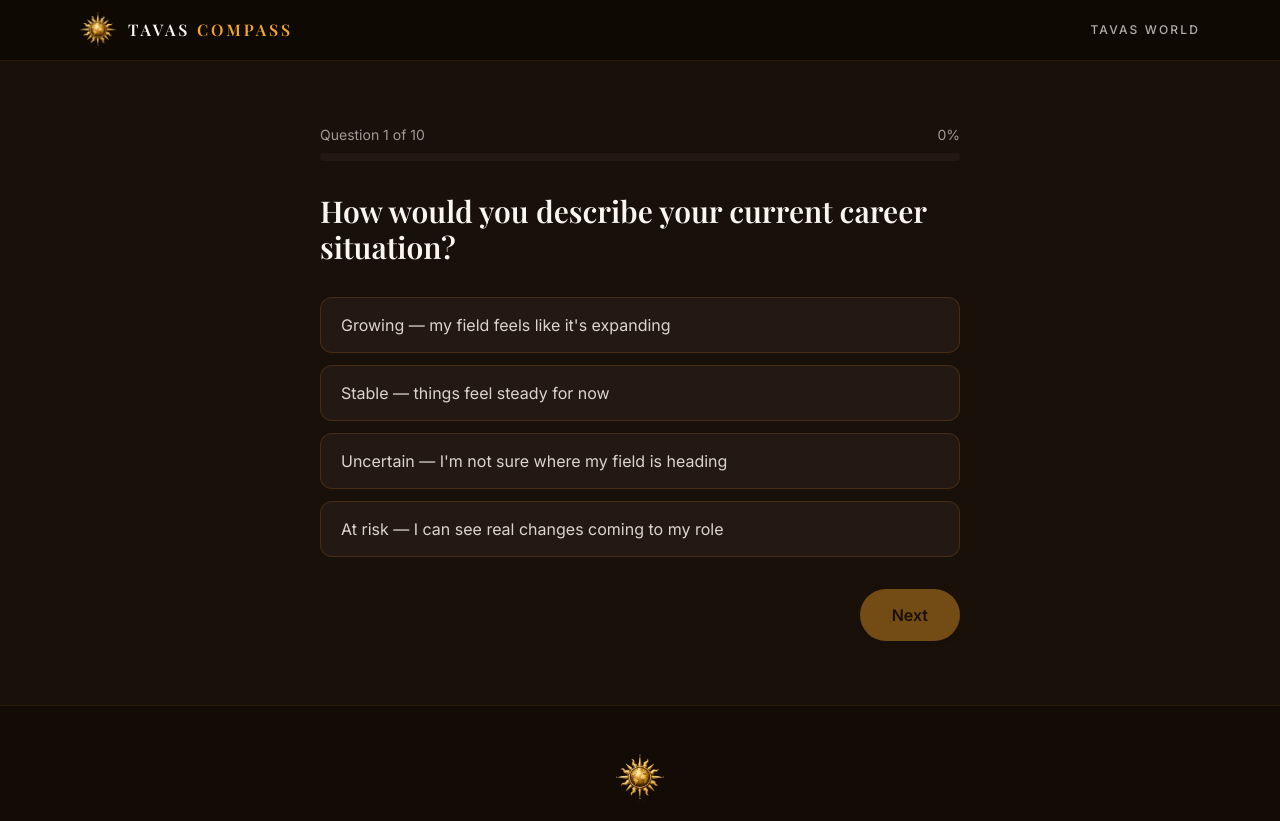
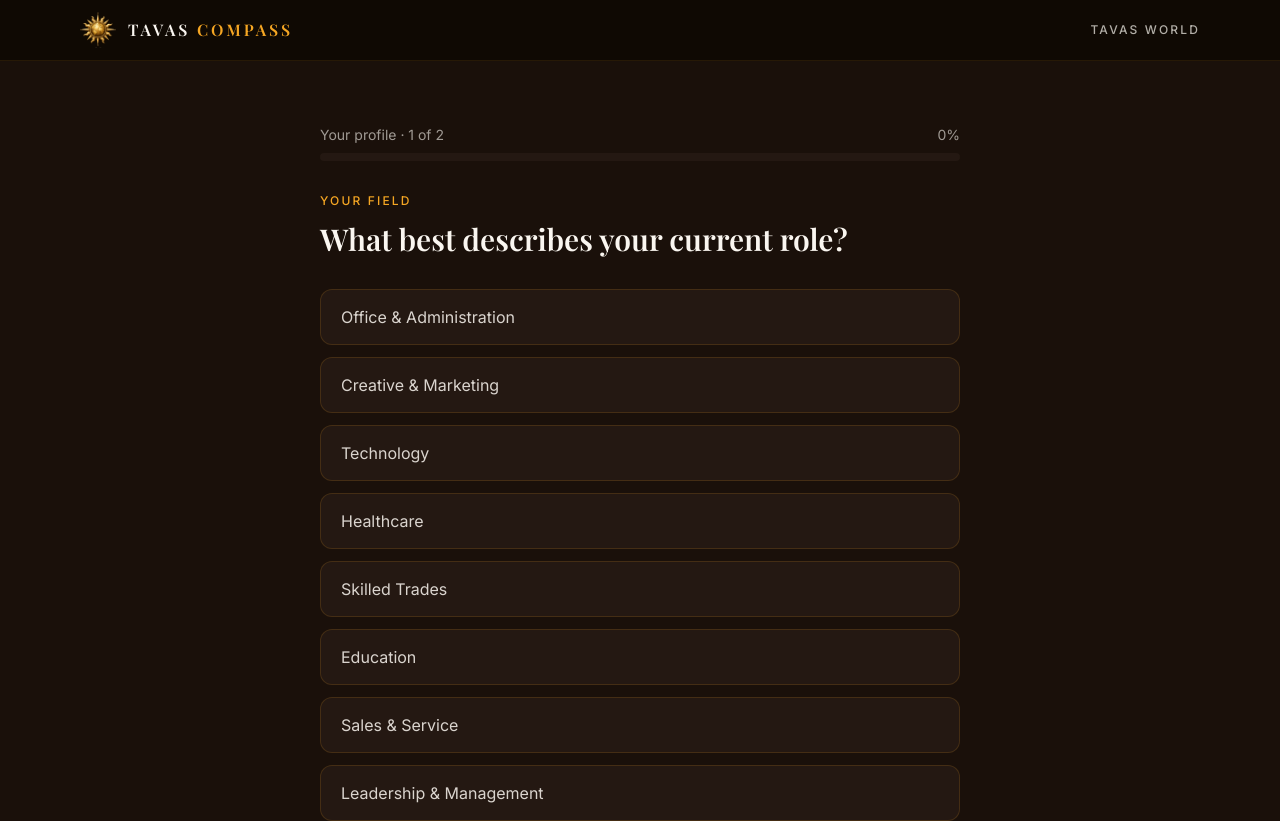
Before and after one commit to saracmorell/tavascompass, a React (Vite) app: page /assessment in a window 1280 px wide. Shown: the top 821 px of the page. Built offline with nearby package versions, Linux system fonts and the light colour scheme; no server answers.

Commit message:
Career Signals UI + Alignment and AI Exposure readings

```diff
--- a/src/pages/Assessment.tsx
+++ b/src/pages/Assessment.tsx
@@ -1,6 +1,6 @@
 import { useState } from "react";
 import { useNavigate } from "react-router-dom";
-import { questions } from "@/data/questions";
+import { steps, SIGNAL_COUNT } from "@/data/signals";
 import { scoreAnswers } from "@/lib/scoring";
 import { setResult } from "@/lib/storage";
 
@@ -10,30 +10,37 @@
   const [answers, setAnswers] = useState<Record<string, number>>({});
   const [selected, setSelected] = useState<number | null>(null);
 
-  const q = questions[index];
-  const progress = Math.round((index / questions.length) * 100);
-  const isLast = index === questions.length - 1;
+  const step = steps[index];
+  const progress = Math.round((index / steps.length) * 100);
+  const isLast = index === steps.length - 1;
 
-  function choose(value: number) {
-    setSelected(value);
-  }
+  const signalsSoFar = step.kind === "profile" ? 0 : step.number ?? 0;
+  const header =
+    step.kind === "profile"
+      ? step.name
+      : `Career Signal #${step.number} — ${step.name}`;
+  const counter =
+    step.kind === "profile"
+      ? `Your profile · ${index + 1} of 2`
+      : `Signal ${signalsSoFar} of ${SIGNAL_COUNT}`;
 
   function next() {
     if (selected === null) return;
-    const updated = { ...answers, [q.id]: selected };
+    const updated = { ...answers, [step.id]: selected };
     setAnswers(updated);
-    setSelected(null);
     if (isLast) {
       setResult(scoreAnswers(updated));
       navigate("/results");
     } else {
+      const upcoming = steps[index + 1];
+      setSelected(updated[upcoming.id] ?? null);
       setIndex(index + 1);
     }
   }
 
   function back() {
     if (index === 0) return;
-    const prev = questions[index - 1];
+    const prev = steps[index - 1];
     setSelected(answers[prev.id] ?? null);
     setIndex(index - 1);
   }
@@ -43,9 +50,7 @@
       {/* Progress */}
       <div className="mb-8">
         <div className="mb-2 flex items-center justify-between text-sm text-cream/60">
-          <span>
-            Question {index + 1} of {questions.length}
-          </span>
+          <span>{counter}</span>
           <span>{progress}%</span>
         </div>
         <div className="h-2 overflow-hidden rounded-full bg-espresso">
@@ -56,18 +61,24 @@
         </div>
       </div>
 
-      <h1 className="font-display text-2xl font-semibold leading-snug sm:text-3xl">
-        {q.prompt}
+      <p className="text-xs font-medium uppercase tracking-luxe text-gold">
+        {header}
+      </p>
+      {step.expert && (
+        <p className="mt-1 text-xs text-cream/50">Asked by {step.expert}</p>
+      )}
+      <h1 className="mt-3 font-display text-2xl font-semibold leading-snug sm:text-3xl">
+        {step.prompt}
       </h1>
 
       <div className="mt-8 space-y-3">
-        {q.options.map((opt) => {
-          const active = selected === opt.value && selected !== null;
+        {step.options.map((opt, i) => {
+          const active = selected === i;
           return (
             <button
               key={opt.label}
               type="button"
-              onClick={() => choose(opt.value)}
+              onClick={() => setSelected(i)}
               className={`w-full rounded-xl border px-5 py-4 text-left leading-snug transition ${
                 active
                   ? "border-gold bg-gold/10 font-semibold text-cream"
--- a/src/pages/Results.tsx
+++ b/src/pages/Results.tsx
@@ -1,7 +1,7 @@
 import { useState } from "react";
 import { Link } from "react-router-dom";
 import { getResult } from "@/lib/storage";
-import { BAND_MESSAGES } from "@/lib/scoring";
+import { BAND_MESSAGES, ALIGNMENT_NOTES, EXPOSURE_NOTES } from "@/lib/scoring";
 
 const WAITLIST_ENDPOINT = import.meta.env.VITE_WAITLIST_ENDPOINT as
   | string
@@ -110,6 +110,32 @@
         <p className="mx-auto mt-4 max-w-md leading-relaxed text-cream/75">
           {BAND_MESSAGES[result.band]}
         </p>
+      </div>
+
+      {/* Readings: Alignment + AI Exposure */}
+      <div className="mt-6 grid gap-6 sm:grid-cols-2">
+        <div className="card">
+          <p className="text-xs font-medium uppercase tracking-luxe text-cream/50">
+            Alignment
+          </p>
+          <p className="mt-1 font-display text-2xl font-semibold text-gold">
+            {result.alignment}
+          </p>
+          <p className="mt-2 text-sm leading-relaxed text-cream/70">
+            {ALIGNMENT_NOTES[result.alignment]}
+          </p>
+        </div>
+        <div className="card">
+          <p className="text-xs font-medium uppercase tracking-luxe text-cream/50">
+            AI Exposure
+          </p>
+          <p className="mt-1 font-display text-2xl font-semibold text-gold">
+            {result.aiExposure}
+          </p>
+          <p className="mt-2 text-sm leading-relaxed text-cream/70">
+            {EXPOSURE_NOTES[result.aiExposure]}
+          </p>
+        </div>
       </div>
 
       {/* Dimensions */}
```
